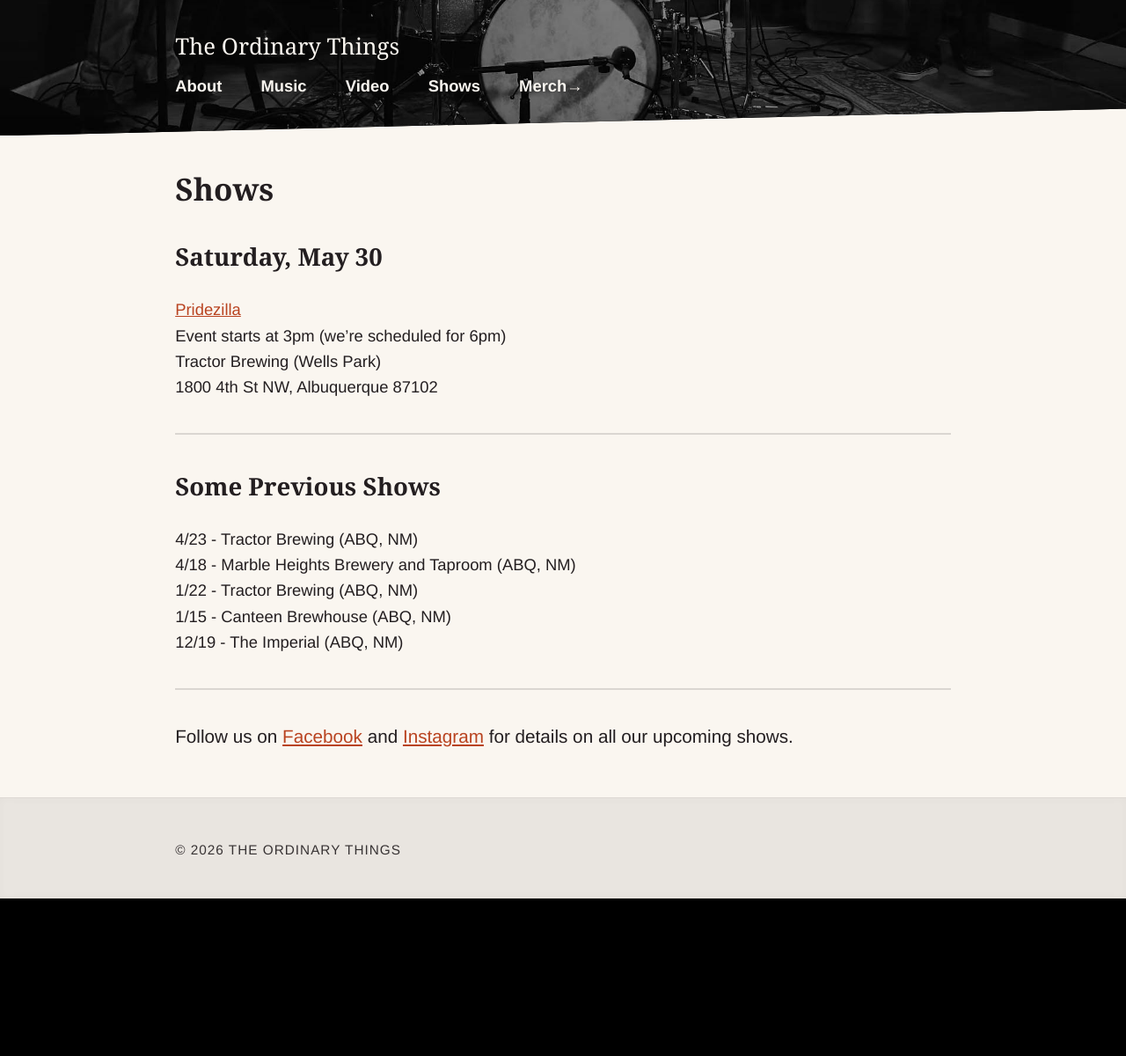
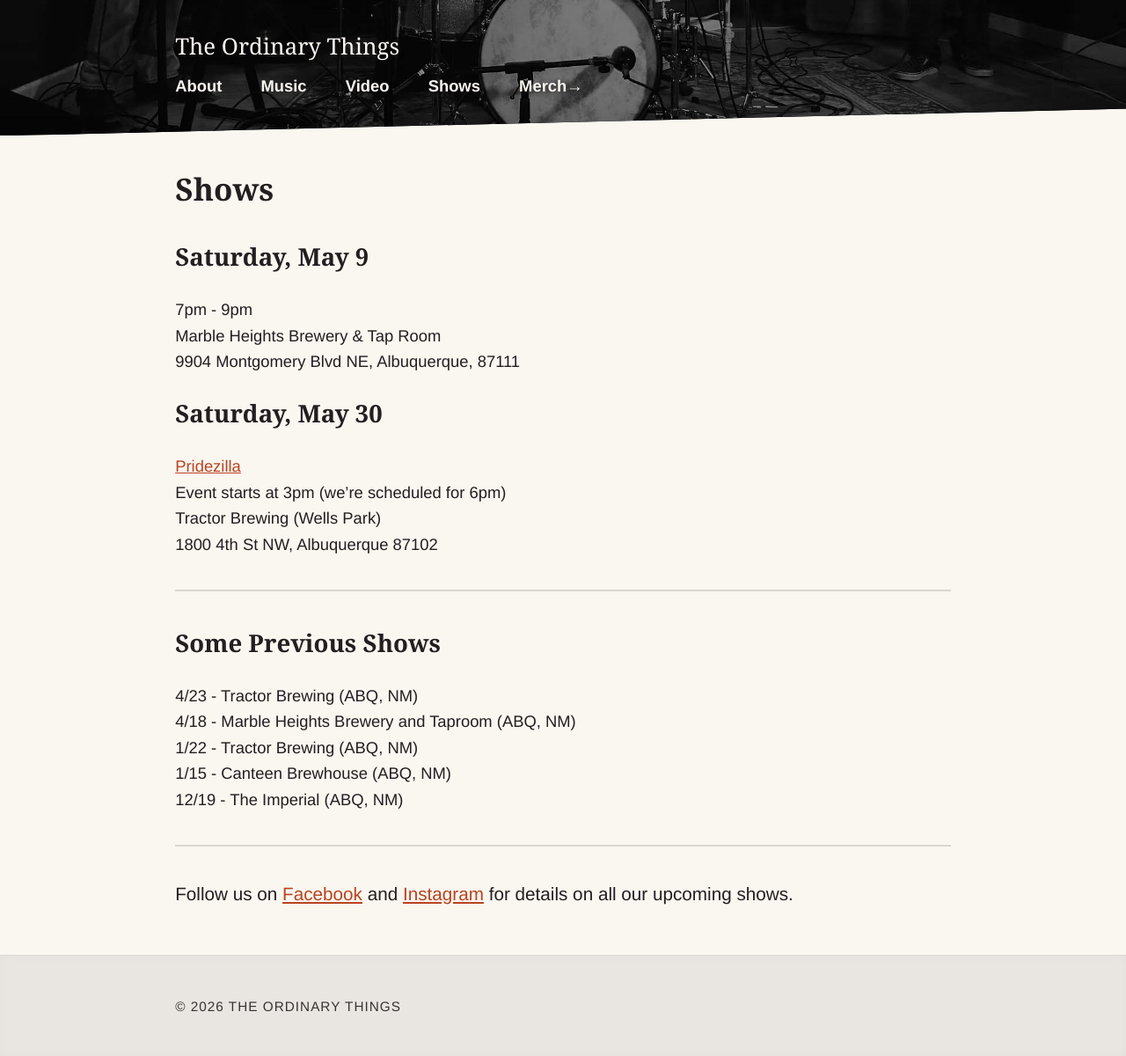
Before and after one commit to nsmsn/theordinarythings, a Jekyll site: the page built from shows.md, in a window 1280 px wide. Shown: the whole page at 88% size. Built offline with Jekyll 4.4.1, drawn with Linux system fonts in a browser that asks for light colours; some web fonts are replaced; before the commit the page ends 1021 px from its top, so only the background shows below that.

Commit message:
Updated Shows

```diff
--- a/shows.md
+++ b/shows.md
@@ -4,6 +4,11 @@ date: 2026-04-05 14:03:00 -06:00
 permalink: "/shows/"
 layout: page
 ---
+
+## Saturday, May 9
+7pm - 9pm<br>
+Marble Heights Brewery & Tap Room<br>
+9904 Montgomery Blvd NE, Albuquerque, 87111
 
 ## Saturday, May 30
 [Pridezilla](https://www.pridezilla.org/)<br>
```
